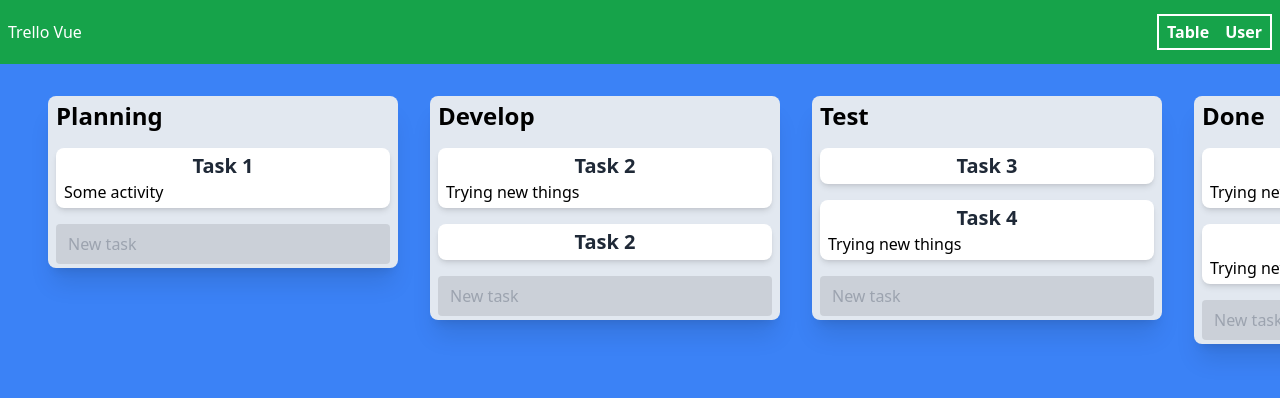
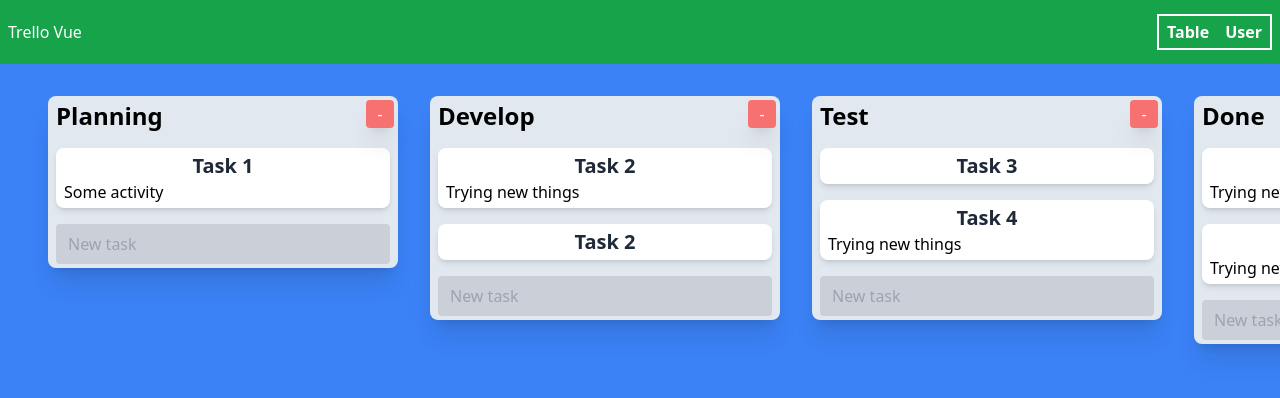
Before and after one commit to AlvaroDDG86/trello-vue, a Vue app: page /#/ in a window 1280 px wide. Shown: the top 398 px of the page. Built offline with nearby package versions, Linux system fonts and the light colour scheme.

Commit message:
Remove a column

```diff
--- a/src/components/Column.vue
+++ b/src/components/Column.vue
@@ -21,9 +21,14 @@ export default {
             })
             taskName.value = ''
         }
+        function removeHandler() {
+            emit('remove', props.column.title)
+            taskName.value = ''
+        }
         return {
             taskName,
-            enterHandler
+            enterHandler,
+            removeHandler
         }
     }
 }
@@ -31,6 +36,7 @@ export default {
 <template>
 <section class="column">
     <h3 class="column__title">{{ column.title }}</h3>
+    <button class="column__remove" @click="removeHandler">-</button>
     <Task v-for="(task, idx) in column.tasks" :key="idx" :task="task" @select="$emit('select-task', $event)" />
     <input class="column__input" @keyup.enter="enterHandler" v-model="taskName" type="text" placeholder="New task">
 </section>
@@ -38,10 +44,13 @@ export default {
 <style lang="postcss" scoped>
 .column {
     min-width: 350px;
-    @apply bg-slate-200 shadow-xl px-2 py-1 rounded-lg mx-4;
+    @apply bg-slate-200 shadow-xl px-2 py-1 rounded-lg mx-4 relative;
 }
 .column__title {
     @apply text-2xl font-bold;
+}
+.column__remove {
+    @apply absolute top-1 right-1 text-white bg-red-400 rounded w-7 h-7 shadow-xl
 }
 .column__input {
     @apply px-3 py-2 rounded bg-black bg-opacity-10 w-full outline outline-offset-0 outline-0;
--- a/src/stores/main.js
+++ b/src/stores/main.js
@@ -11,6 +11,9 @@ export const mainStore = defineStore("main", {
   actions: {
     addColumn(name) {
       this.data.push({ title: name, tasks: []})
+    },
+    removeColumn(name) {
+      this.data = this.data.filter(column => column.title !== name)
     },
     addTask({ title, column }) {
       this.data.forEach(element => {
--- a/src/views/Board.vue
+++ b/src/views/Board.vue
@@ -32,6 +32,9 @@ export default {
         function createHandler(name) {
             store.addColumn(name)
         }
+        function removeHandler(name) {
+            store.removeColumn(name)
+        }
         function createTaskHandler(payload) {
             store.addTask(payload)
         }
@@ -46,6 +49,7 @@ export default {
             selectTask,
             toggleModal,
             createHandler,
+            removeHandler,
             saveHandler,
             createTaskHandler
         }
@@ -59,6 +63,7 @@ export default {
                 v-for="(column, idx) of columns"
                 :key="idx"
                 :column="column"
+                @remove="removeHandler"
                 @selectTask="selectTask"
                 @createTask="createTaskHandler"
                 />
```
